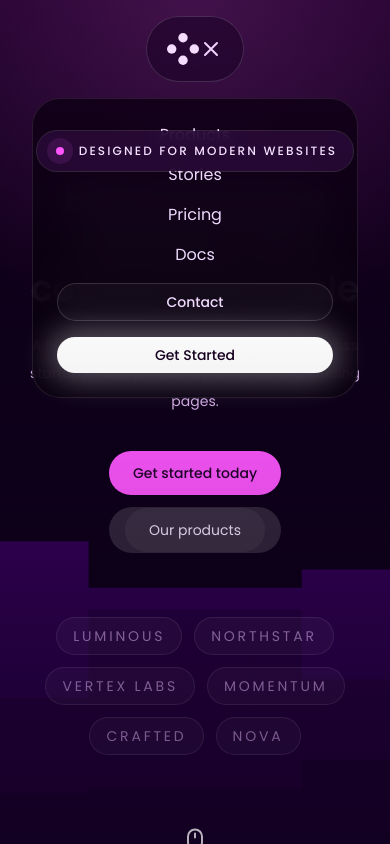
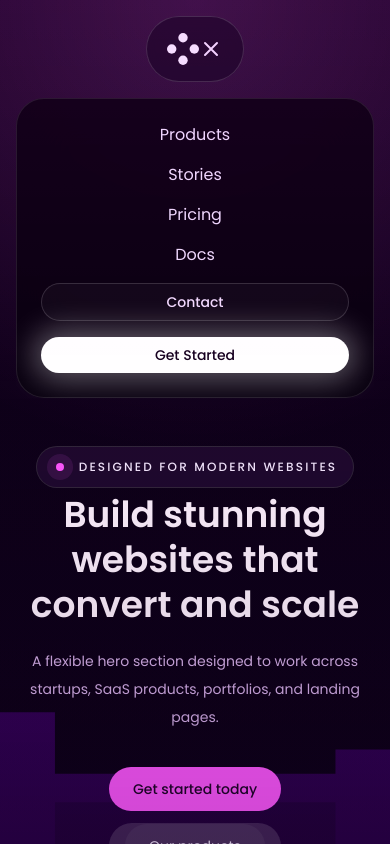
Before and after one commit to shamran86/Agency, a React (Vite) app: page / in a window 390 px wide. Both pictures are taken after a click on the button "Open menu". Shown: the top 844 px of the page. Built offline with nearby package versions, Linux system fonts and the light colour scheme.

Commit message:
enhanced phone view navbar

```diff
--- a/src/sections/hero/components/HeroNavbar.jsx
+++ b/src/sections/hero/components/HeroNavbar.jsx
@@ -81,7 +81,7 @@ function HeroNavbar() {
 
   return (
     <header className="pt-4">
-      <div className="relative mx-auto max-w-5xl">
+      <div className="mx-auto max-w-5xl">
         <nav className="mx-auto flex w-full max-w-fit items-center justify-between rounded-full border border-white/15 bg-[#13051f]/65 px-5 py-4 text-sm text-white backdrop-blur-md sm:px-6 md:min-w-[760px] md:justify-center lg:min-w-[860px]">
           <div className="flex w-full items-center justify-between md:w-auto">
             <BrandIcon />
@@ -101,12 +101,12 @@ function HeroNavbar() {
         </nav>
 
         <div
-          className={`absolute left-1/2 right-auto top-[calc(100%+1rem)] flex w-[calc(100%-2rem)] max-w-md -translate-x-1/2 flex-col items-center gap-4 rounded-[28px] border border-white/10 bg-[#090010]/92 px-6 py-6 text-base text-[#f0ddff] backdrop-blur-xl transition-all duration-300 md:hidden ${
-            isMenuOpen
-              ? 'visible flex translate-y-0 opacity-100'
-              : 'invisible flex -translate-y-2 opacity-0'
+          className={`mx-auto grid w-full max-w-md overflow-hidden transition-all duration-300 md:hidden ${
+            isMenuOpen ? 'mt-4 grid-rows-[1fr] opacity-100' : 'grid-rows-[0fr] opacity-0'
           }`}
         >
+          <div className="min-h-0">
+            <div className="flex flex-col items-center gap-4 rounded-[28px] border border-white/10 bg-[#090010]/92 px-6 py-6 text-base text-[#f0ddff] backdrop-blur-xl">
               {navigationItems.map((item) => (
                 <a
                   key={item.label}
@@ -121,6 +121,8 @@ function HeroNavbar() {
               <GlowButton className="w-full">Get Started</GlowButton>
             </div>
           </div>
+        </div>
+      </div>
     </header>
   )
 }
```
Lines whose indentation alone changed are shown as unchanged.
